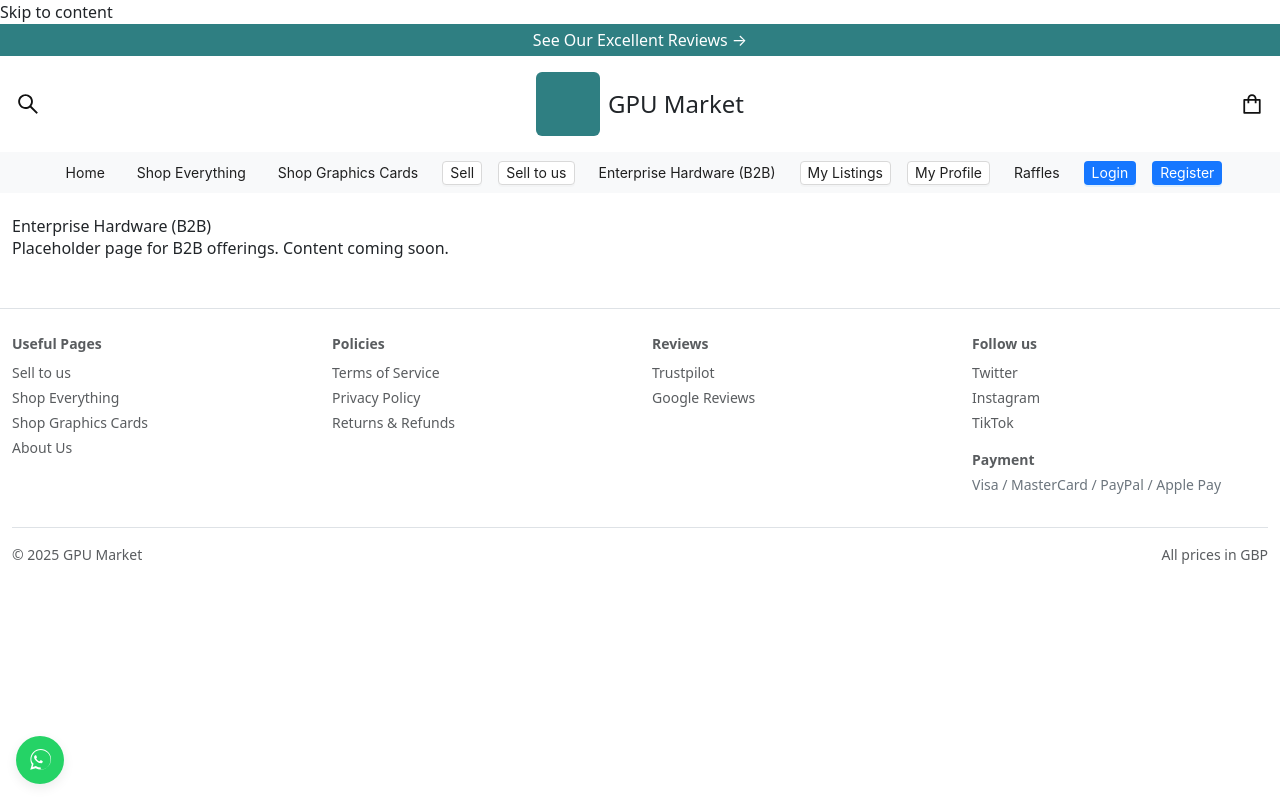
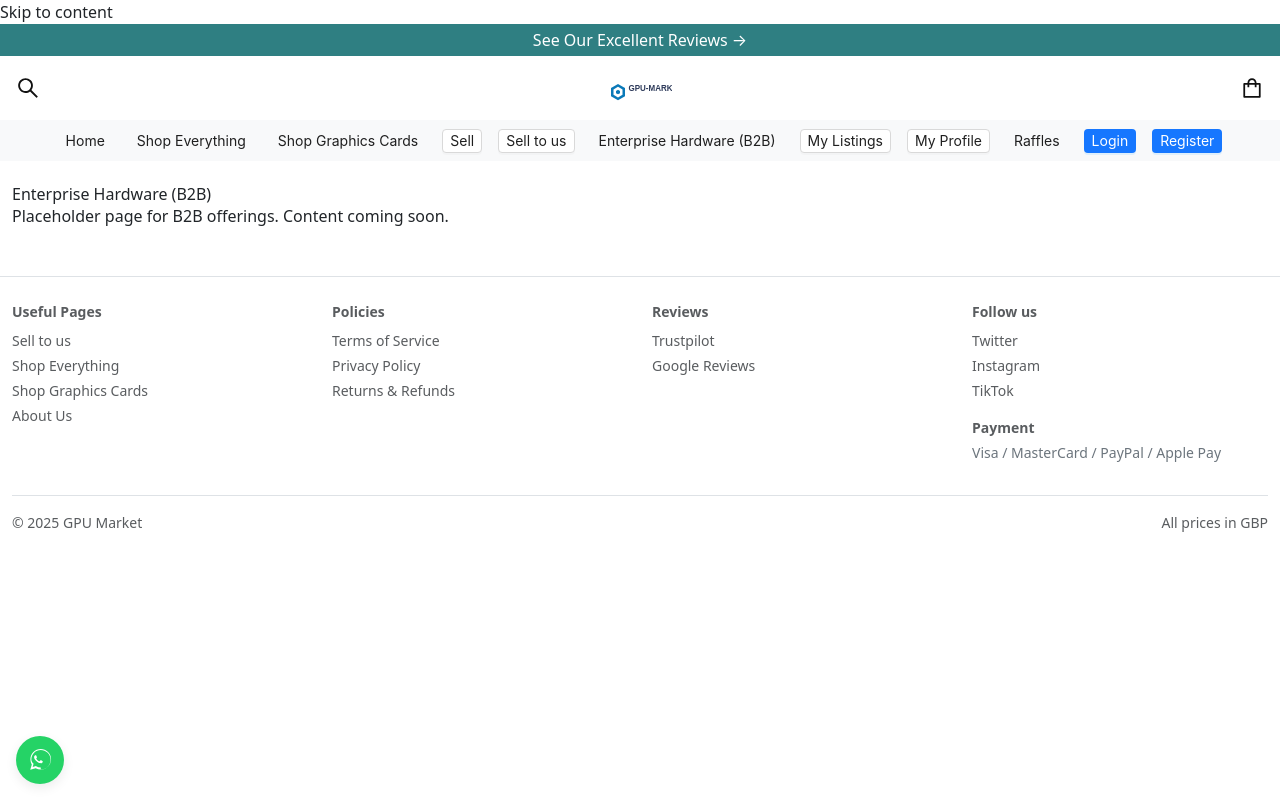
Before and after one commit to cswenyuanxiao/gpu-market-mvp, a React (Vite) app in the folder frontend-spa/: page /b2b in a window 1280 px wide. Built offline with nearby package versions, Linux system fonts and the light colour scheme; no server answers.

Commit message:
feat(brand): set new SVG logo and wire into header

```diff
--- a/frontend-spa/src/App.tsx
+++ b/frontend-spa/src/App.tsx
@@ -85,11 +85,7 @@ export default function App() {
           }}
         />
         <Link to="/" className="d-flex align-items-center gap-2 text-decoration-none">
-          <span
-            className="rounded"
-            style={{ width: 64, height: 64, background: '#2f7f82', display: 'inline-block' }}
-          />
-          <span className="h4 mb-0 text-dark">GPU Market</span>
+          <img src="/logo.svg" alt="GPU-MARKET" width={64} height={64} />
         </Link>
         <Button
           className="nav-icon-btn"
```
Also changed, not shown: frontend-spa/public/logo.svg (added), 17 other files (tests, documents, lock files or other folders).
